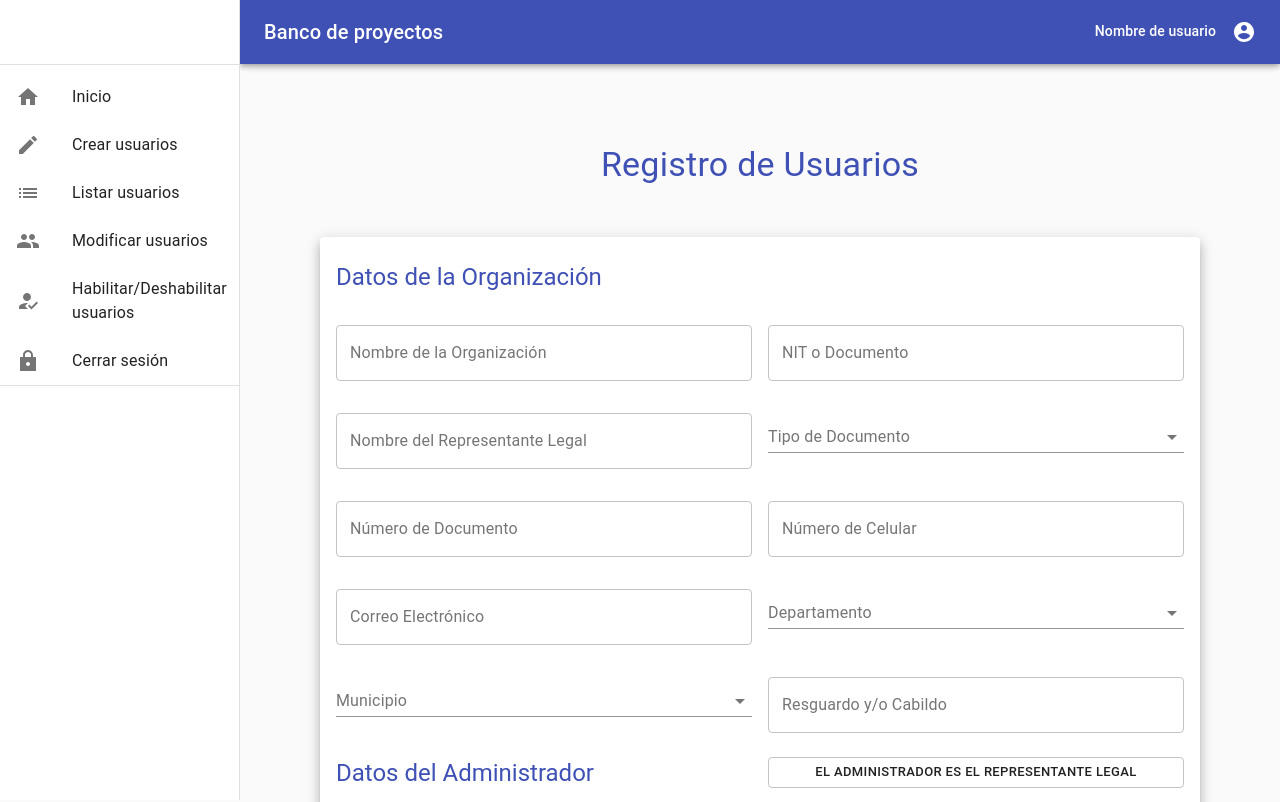
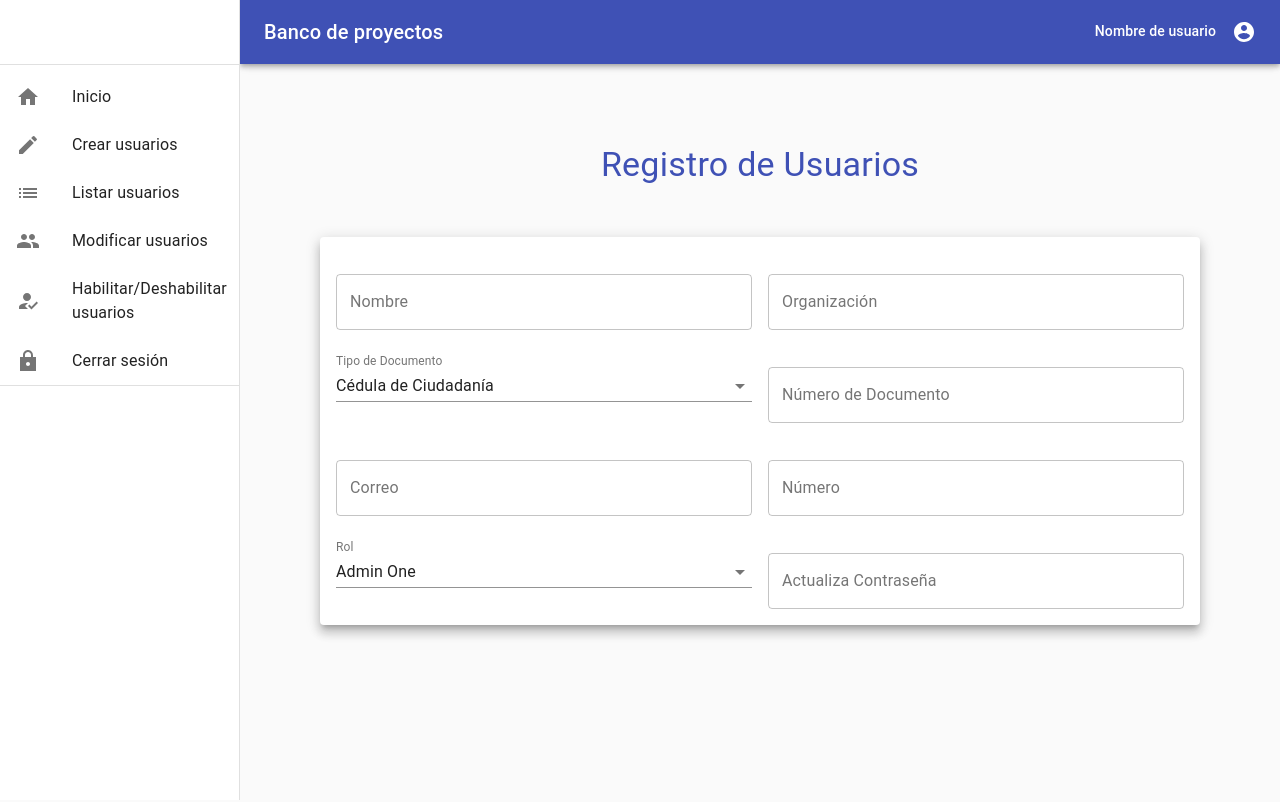
Before and after one commit to mosqueradvd/proyectoDocumentacion, a React app: page / in a window 1280 px wide. Shown: the top 802 px of the page. Built offline with nearby package versions, Linux system fonts and the light colour scheme.

Commit message:
[FEATURE], Add dymanic info to dropdownds in ModUserInfo

```diff
--- a/src/components/Container.jsx
+++ b/src/components/Container.jsx
@@ -3,6 +3,8 @@ import { makeStyles, CssBaseline, Hidden, Typography } from "@material-ui/core";
 import Navbar from "./Navbar";
 import Drawers from "../components/Drawers";
 import UserRegistration from "../components/UserRegistration";
+import UserInfo from "../components/UserInfo";
+import ModUserInfo from "../components/ModUserInfo";
 const styles = makeStyles((theme) => ({
   root: {
     display: "flex",
@@ -46,7 +48,9 @@ const Container = () => {
         >
           Registro de Usuarios
         </Typography>
-        <UserRegistration />
+        {/* <UserRegistration /> */}
+        {/* <UserInfo /> */}
+        <ModUserInfo />
       </div>
     </div>
   );
--- /dev/null
+++ b/src/components/ModUserInfo.jsx
@@ -0,0 +1,218 @@
+import React, { useState } from "react";
+import {
+  Grid,
+  FormControl,
+  Card,
+  TextField,
+  Select,
+  InputLabel,
+  MenuItem,
+  Paper,
+} from "@material-ui/core";
+import { makeStyles } from "@material-ui/core/styles";
+
+const useStyles = makeStyles((theme) => ({
+  root: {
+    flexGrow: 1,
+  },
+  card: {
+    padding: theme.spacing(2),
+    textAlign: "initial",
+  },
+  formControl: {
+    minWidth: "100%",
+    marginTop: theme.spacing(1),
+  },
+  selectInput: {
+    minWidth: 100,
+    marginTop: "1.6em",
+  },
+  TextField: {
+    marginTop: "1.5em",
+  },
+}));
+
+const mainDocType = {
+  id: 1,
+  name: "DNI",
+};
+
+const docTypes = [
+  {
+    id: 1,
+    name: "Cédula de Ciudadanía",
+  },
+  {
+    id: 2,
+    name: "Tarjeta de Identidad",
+  },
+  {
+    id: 3,
+    name: "Cedula de Extranjería",
+  },
+];
+
+const getDocIndex = (id, docTypes) => {
+  for (let i = 0; i < docTypes.length; i++) {
+    if (docTypes[i].id === id) {
+      return i;
+    }
+  }
+  return "";
+};
+
+const mainRol = {
+  id: 1,
+  name: "Admin One",
+};
+
+const roles = [
+  {
+    id: 1,
+    name: "Admin One",
+  },
+  {
+    id: 2,
+    name: "Admin Two",
+  },
+  {
+    id: 3,
+    name: "Admin Three",
+  },
+];
+
+const getRolIndex = (id, roles) => {
+  for (let i = 0; i < roles.length; i++) {
+    if (roles[i].id === id) {
+      return i;
+    }
+  }
+  return "";
+};
+
+const ModUserInfo = () => {
+  const classes = useStyles();
+  const [doctype, setDoctype] = useState(mainDocType);
+  const [rol, setRol] = useState(mainRol);
+
+  const handleDocChange = (event) => {
+    setDoctype(event.target.value);
+  };
+
+  const handleRolChange = (event) => {
+    setRol(event.target.value);
+  };
+
+  return (
+    <>
+      <div className={classes.root}>
+        <Card raised className={classes.card}>
+          <Grid container spacing={2}>
+            <Grid item xs={12} sm={6} md={6}>
+              <TextField
+                className={classes.TextField}
+                id="user-name"
+                label="Nombre"
+                variant="outlined"
+                fullWidth
+              />
+            </Grid>
+
+            <Grid item xs={12} sm={6} md={6}>
+              <TextField
+                className={classes.TextField}
+                id="user-company"
+                label="Organización"
+                variant="outlined"
+                fullWidth
+              />
+            </Grid>
+
+            <Grid item xs={12} sm={6} md={6}>
+              <FormControl className={classes.formControl}>
+                <InputLabel>Tipo de Documento</InputLabel>
+                <Select
+                  id="doctype-input"
+                  onChange={handleDocChange}
+                  className={classes.selectInput}
+                  value={docTypes[getDocIndex(doctype.id, docTypes)]}
+                >
+                  {docTypes.map((doc) => {
+                    return (
+                      <MenuItem key={doc.id} value={doc}>
+                        {doc.name}
+                      </MenuItem>
+                    );
+                  })}
+                </Select>
+              </FormControl>
+            </Grid>
+
+            <Grid item xs={12} sm={6} md={6}>
+              <TextField
+                className={classes.TextField}
+                id="user-doc-number"
+                label="Número de Documento"
+                variant="outlined"
+                fullWidth
+              />
+            </Grid>
+
+            <Grid item xs={12} sm={6} md={6}>
+              <TextField
+                className={classes.TextField}
+                id="user-mail"
+                label="Correo"
+                variant="outlined"
+                fullWidth
+              />
+            </Grid>
+
+            <Grid item xs={12} sm={6} md={6}>
+              <TextField
+                className={classes.TextField}
+                id="user-number"
+                label="Número"
+                variant="outlined"
+                fullWidth
+              />
+            </Grid>
+
+            <Grid item xs={12} sm={6} md={6}>
+              <FormControl className={classes.formControl}>
+                <InputLabel>Rol</InputLabel>
+                <Select
+                  id="user-rol"
+                  onChange={handleRolChange}
+                  className={classes.selectInput}
+                  value={roles[getRolIndex(rol.id, roles)]}
+                >
+                  {roles.map((rol) => {
+                    return (
+                      <MenuItem key={rol.id} value={rol}>
+                        {rol.name}
+                      </MenuItem>
+                    );
+                  })}
+                </Select>
+              </FormControl>
+            </Grid>
+
+            <Grid item xs={12} sm={6} md={6}>
+              <TextField
+                className={classes.TextField}
+                id="user-pass"
+                type="password"
+                label="Actualiza Contraseña"
+                variant="outlined"
+                fullWidth
+              />
+            </Grid>
+          </Grid>
+        </Card>
+      </div>
+    </>
+  );
+};
+
+export default ModUserInfo;
--- a/src/routes/App.js
+++ b/src/routes/App.js
@@ -4,6 +4,7 @@ import RememberPassword from "../components/RememberPassword";
 import Navbar from "../components/Navbar";
 import ListSuperadmin from "../components/ListsSuperadmin";
 import Container from "../components/Container";
+import UserInfo from "../components/UserInfo";
 const App = () => {
   return (
     <>
```
